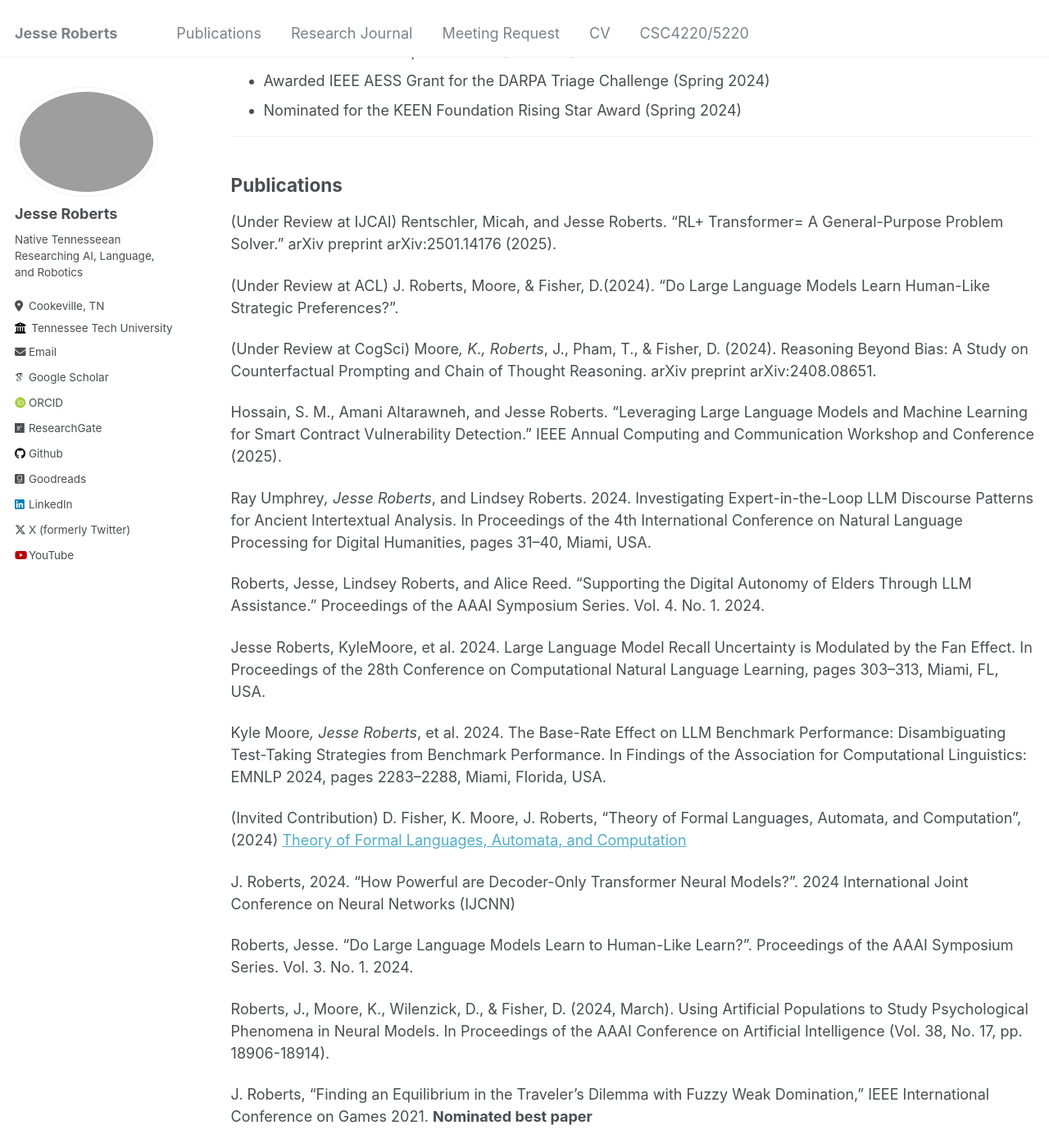
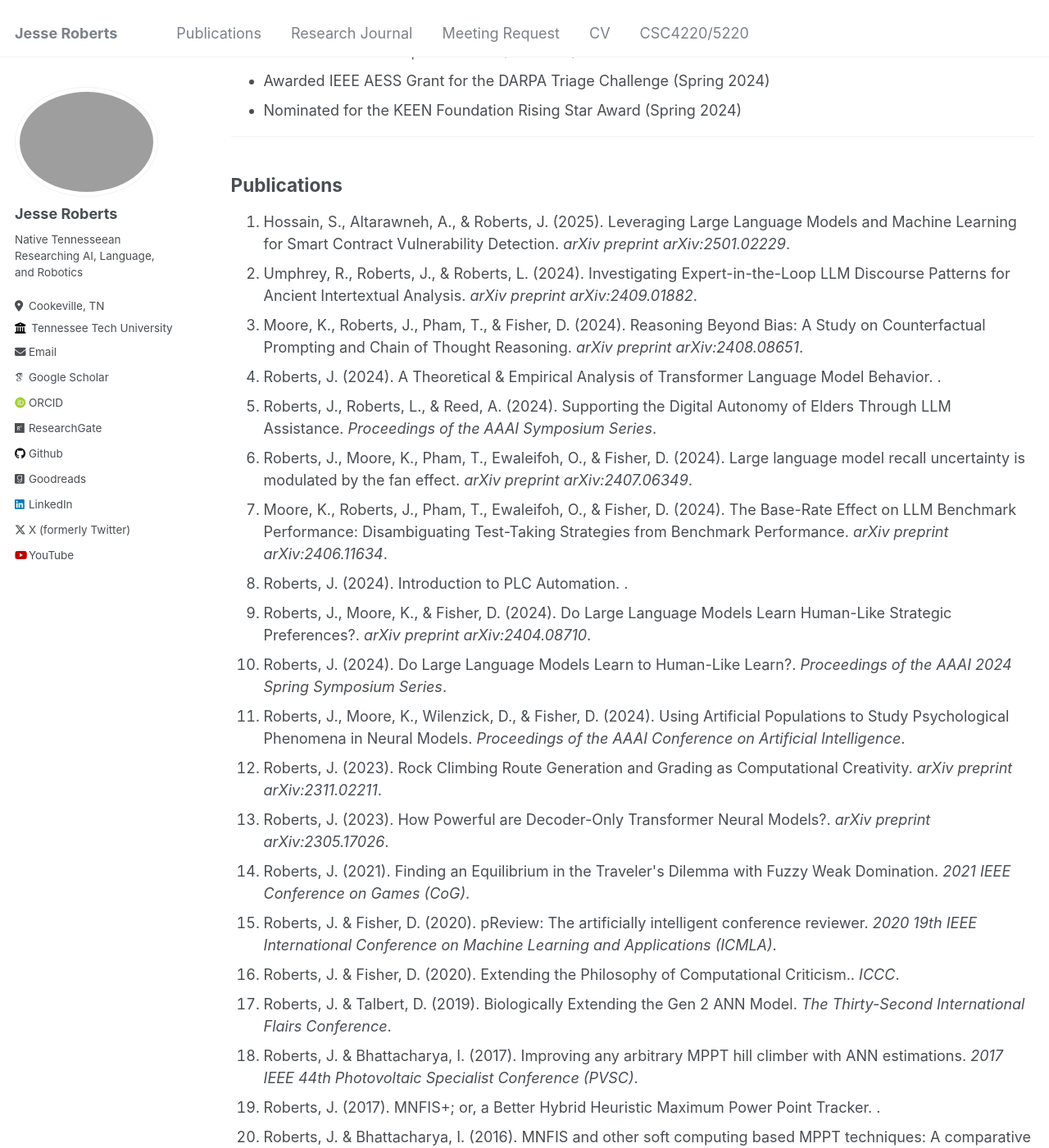
Before and after one commit to JesseTNRoberts/JesseTNRoberts.github.io, a Jekyll site: the page built from _pages/cv.md, in a window 1280 px wide and 1400 px high, scrolled down 2428 px. Shown: the whole window at 82% size. Built offline with Jekyll 4.4.1, drawn with Linux system fonts in a browser that asks for light colours; some web fonts are replaced; some of the changed text lies outside the part shown.

Commit message:
Update cv.md

```diff
--- a/_pages/cv.md
+++ b/_pages/cv.md
@@ -8,8 +8,8 @@ redirect_from:
 ---
 
 <!--
-<object data="{{ site.url }}/files/CV.pdf" width="1000" height="1000" type='application/pdf'/>
-{% include base_path %} -->
+<object data="{{ site.url }}/files/CV.pdf" width="1000" height="1000" type='application/pdf'/> -->
+{% include base_path %}
 
 ## Contact Information
 Jesse.TN.Roberts@Gmail.com
@@ -90,6 +90,10 @@ Developed a co-op program to improve recruitment. Oversaw hiring, training, and
 ---
 
 ## Publications
+
+{% include publications %}
+
+<!--
 (Under Review at IJCAI) Rentschler, Micah, and Jesse Roberts. "RL+ Transformer= A General-Purpose Problem Solver." arXiv preprint arXiv:2501.14176 (2025).
 
 (Under Review at ACL) J. Roberts, Moore, & Fisher, D.(2024). "Do Large Language Models Learn Human-Like Strategic Preferences?".
@@ -127,7 +131,7 @@ J. Roberts and I. Bhattacharya, "Improving Any Arbitrary MPPT Hill Climber with
 J. Roberts and I. Bhattacharya, "MNFIS and other soft computing based MPPT techniques: A comparative analysis," 2016 IEEE 43rd Photovoltaic Specialists Conference (PVSC), Portland, OR, 2016, pp. 3247-3251.
 
 J. Roberts, "MNFIS+; or, a Better Hybrid Heuristic Maximum Power Point Tracker," Thesis. Tennessee Technological University, 2017.
-
+-->
 ---
 
 ## Professional Memberships
```
